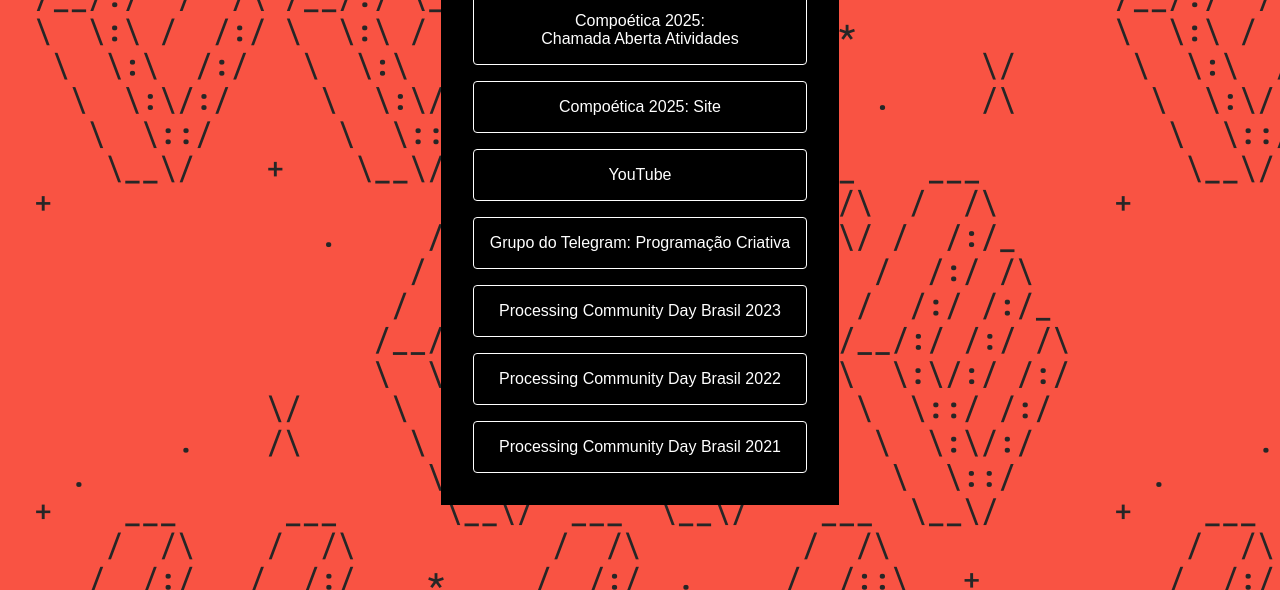
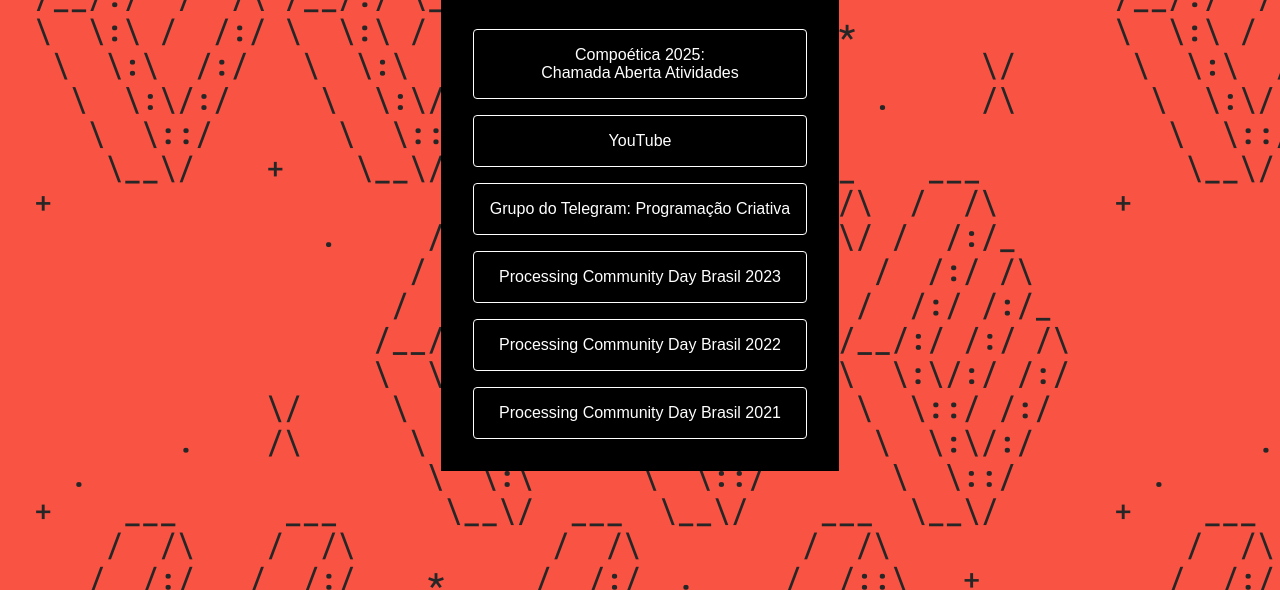
Before and after one commit to compoetica/links, a plain HTML site: page index.html in a window 1280 px wide. Shown: the part 210-800 px from the top of the page. Drawn offline with Linux system fonts and the light colour scheme.

Commit message:
Update index.html

```diff
--- a/index.html
+++ b/index.html
@@ -109,7 +109,7 @@
 
     <ul class="links">
       <li><a href="https://forms.gle/hprdkTvRKPBQXTpR7">Compoética 2025:<br> Chamada Aberta Atividades</a></li>
-      <li><a href="https://compoetica.github.io/cp2025">Compoética 2025: Site</a></li>
+      <!-- <li><a href="https://compoetica.github.io/cp2025">Compoética 2025: Site</a></li> -->
       <li><a href="https://www.youtube.com/@compoetica">YouTube</a></li>
       <li><a href="https://t.me/programacaocriativa">Grupo do Telegram: Programação Criativa</a></li>
       <li><a href="https://compoetica.github.io/PCD-Brasil-2023">Processing Community Day Brasil 2023</a></li>
```
